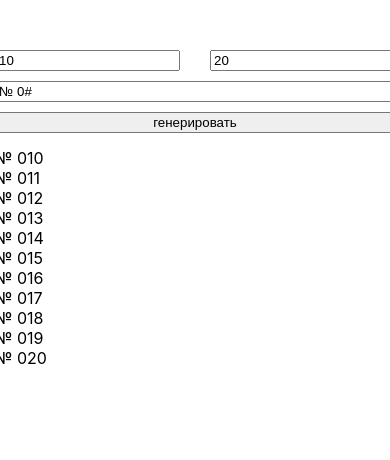
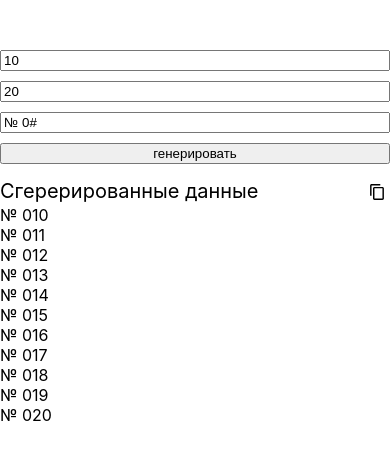
Before and after one commit to vdadonov/koza, a Svelte app: page / in a window 390 px wide. Both pictures are taken after a click on the button "генерировать". Shown: the top 460 px of the page. Built offline with nearby package versions, Linux system fonts and the light colour scheme.

Commit message:
add copy button

```diff
--- a/public/index.html
+++ b/public/index.html
@@ -4,7 +4,7 @@
 	<meta charset='utf-8'>
 	<meta name='viewport' content='width=device-width'>
 
-	<title>Svelte app</title>
+	<title>коза.рф</title>
 
 	<link rel='icon' type='image/png' href='/favicon.png'>
 	<link rel='stylesheet' href='/global.css'>
--- a/src/App.svelte
+++ b/src/App.svelte
@@ -6,6 +6,10 @@
   @import './assets/scss/_vars';
 	.container {
     width: 1280px;
+
+    @media only screen and (max-width: 410px) {
+      width: 100% !important;
+    }
     & .ui-generator {
       display: flex;
       justify-content: center;
@@ -25,5 +29,3 @@
     </div>
   </div>
 </div>
-
-<!-- <h1>Hello {name}!</h1> -->
--- a/src/components/Generator.svelte
+++ b/src/components/Generator.svelte
@@ -5,9 +5,11 @@
     text: '№ 0#',
   };
 
+  let copyState = false;
+
   let generatorData = [];
 
-  function generateData() {
+  const generateData = () => {
     if (formData.minLimit && formData.maxLimit && formData.maxLimit > formData.minLimit) {
       generatorData = [];
       let i = Number(formData.minLimit, 10);
@@ -17,10 +19,31 @@
       }
     }
   };
+
+  function copyData() {
+    const el = document.createElement('textarea');
+    el.value = generatorData.join('\n');
+    document.body.appendChild(el);
+    el.select();
+
+    try {
+      document.execCommand('copy');
+
+    }
+    catch (error) {
+      alert('Ошибка копирования, придется копировать вручную');
+    }
+
+    document.body.removeChild(el);
+
+  };
 </script>
 
 <style lang="scss">
-  .ui-generator-form {
+
+  .wrap {
+    & .ui-generator-form {
+      width: 100%;
       display: flex;
       flex-direction: column;
 
@@ -35,8 +58,22 @@
         flex-direction: row;
         justify-content: space-between;
 
-      & input {
+        @media only screen and (max-width: 410px) {
+          flex-direction: column !important;
+        }
+
+        & .ui-generator-limit-input {
           max-width: 45%;
+
+          @media only screen and (max-width: 410px) {
+            max-width: 100% !important;
+          }
+        }
+
+        & :nth-child(2) {
+          @media only screen and (max-width: 410px) {
+            margin-top: 10px;
+          }
         }
       }
 
@@ -57,6 +94,38 @@
       }
     }
 
+    & .ui-generator-output {
+      margin-top: 15px;
+      & .ui-generator-output-copy {
+        display: flex;
+        justify-content: space-between;
+
+        & .ui-generator-output-copy-title {
+          font-size: 20px;
+        }
+
+        & .ui-generator-output-copy-wrap {
+          display: flex;
+          align-items: center;
+          // background: #98c75a;
+          border-radius: 4px;
+          padding: 5px;
+
+          & div {
+            font-size: 12px;
+            color: #fff;
+          }
+
+          & .ui-generator-output-copy-image {
+            width: 16px;
+            cursor: pointer;
+            margin-left: 5px;
+          }
+        }
+      }
+    }
+  }
+
   .ui-generator-output {
     width: 100%;
     margin-top: 15px;
@@ -67,10 +136,10 @@
   }
 </style>
 
-<div>
+<div class="wrap">
   <form on:submit|preventDefault={generateData} class="ui-generator-form">
     <div class="ui-generator-limit">
-      <input bind:value={formData.minLimit} placeholder="цифра, от" type="text" />
+      <input class="ui-generator-limit-input" bind:value={formData.minLimit} placeholder="цифра, от" type="text" />
       <input bind:value={formData.maxLimit} placeholder="цифра, до" type="text" />
     </div>
 
@@ -83,9 +152,30 @@
     </div>
   </form>
 
+  {#if generatorData.length > 0}
     <div class="ui-generator-output">
+      <div class="ui-generator-output-copy" on:click="{copyData}">
+        <div class="ui-generator-output-copy-title">Сгерерированные данные</div>
+
+        {#if copyState}
+          <div class="ui-generator-output-copy-wrap active">
+            <div>скопировано</div>
+            <img class="ui-generator-output-copy-image" src="./copy-content.svg"/>
+          </div>
+        {:else}
+          <div class="ui-generator-output-copy-wrap">
+            <img class="ui-generator-output-copy-image" src="./copy-content.svg"/>
+          </div>
+        {/if}
+
+
+      </div>
+
+      <div id="ui-generator-output-data">
         {#each generatorData as item}
           <p>{item}</p>
         {/each}
       </div>
     </div>
+  {/if}
+</div>
```
Also changed, not shown: public/copy-content.svg (added). Lines whose indentation alone changed are shown as unchanged.
